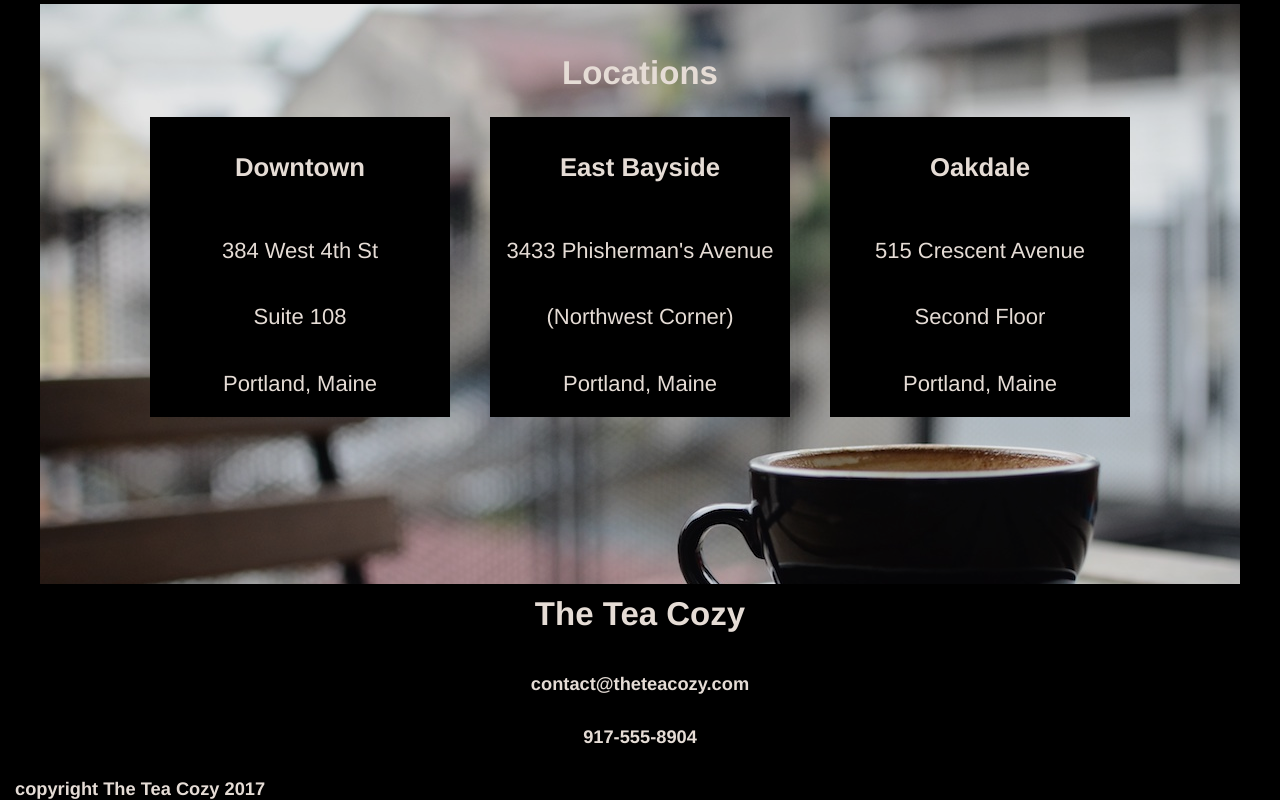
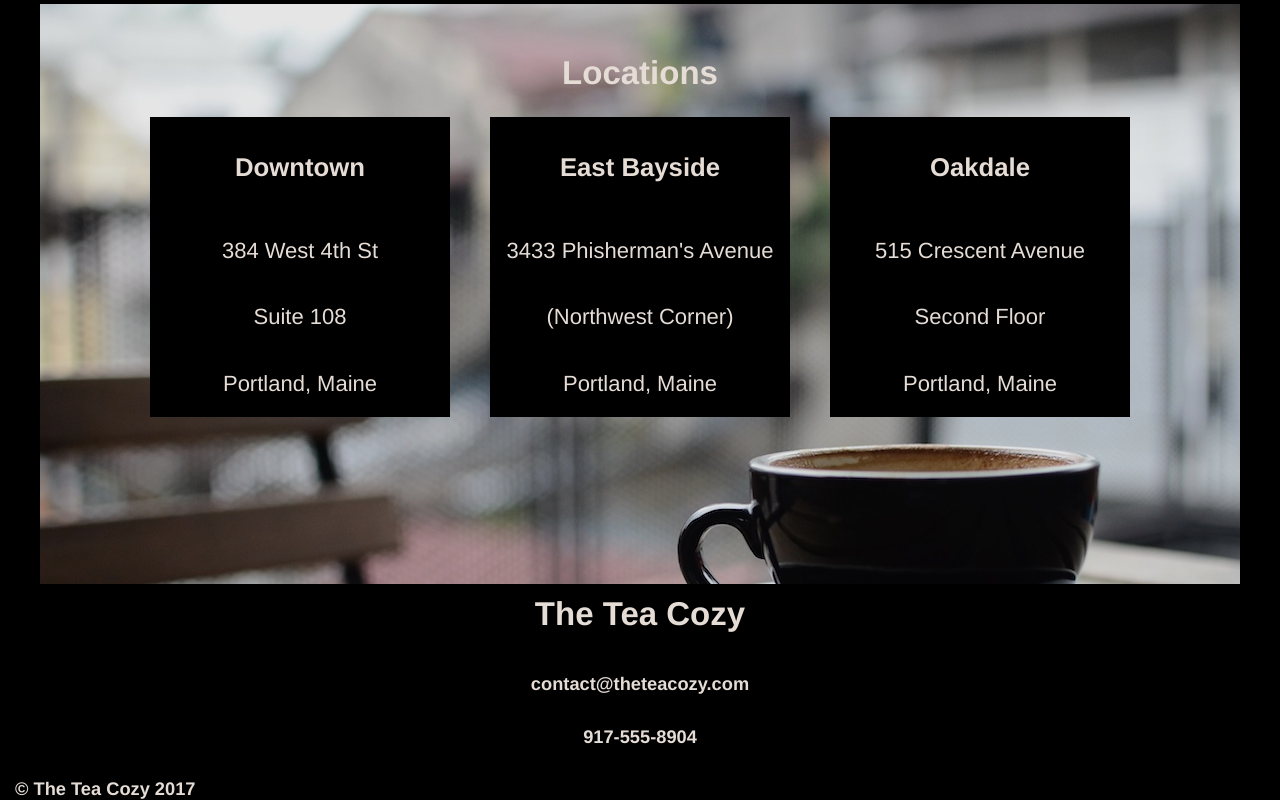
Before and after one commit to vi109/teacozy, a plain HTML site: page index.html in a window 1280 px wide. Shown: the part 1493-2293 px from the top of the page. Drawn offline with Linux system fonts and the light colour scheme.

Commit message:
Final commit

```diff
--- a/index.html
+++ b/index.html
@@ -98,7 +98,7 @@
         <h5>contact@theteacozy.com</h5>
         <h5>917-555-8904</h5>
       </div>
-      <h5 id="copyright">copyright The Tea Cozy 2017</h5>
+      <h5 id="copyright">&copy The Tea Cozy 2017</h5>
     </footer>
 
   </body>
```
